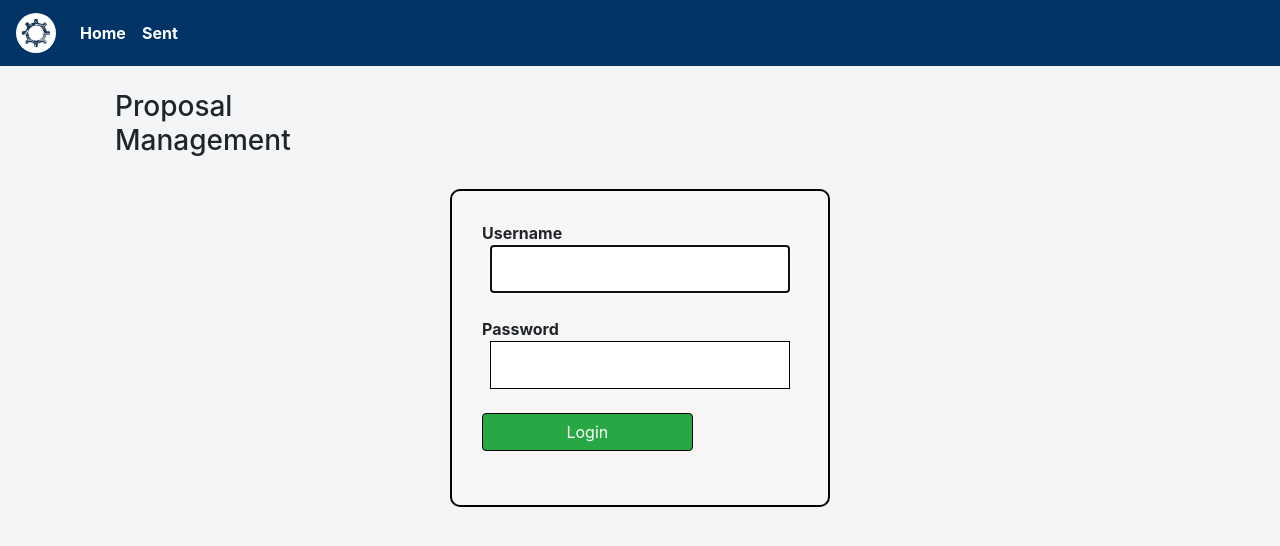
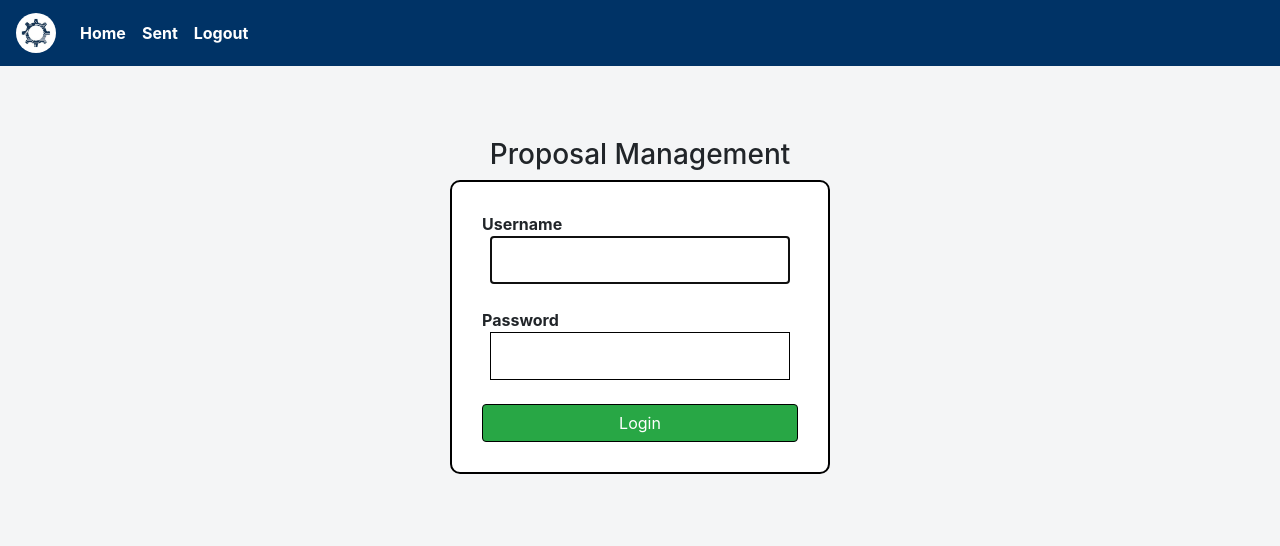
Before and after one commit to jdriscoll98/Proposal-Management, a Django app: page /auth/login/ in a window 1280 px wide. Shown: the top 546 px of the page. Run offline with Django 3.2, Linux system fonts and the light colour scheme; some libraries are stand-ins or nearby versions.

Commit message:
Graphics updates, and logout added

```diff
--- a/proposal/templates/proposal/homepage.html
+++ b/proposal/templates/proposal/homepage.html
@@ -57,6 +57,8 @@
       </table>
     </div>
     <div class="col">
+      <div class="row">
+        <div class="col">
           <table id="proposal-table" class="table">
             <thead>
               <tr>
@@ -88,6 +90,8 @@
             </tbody>
           </table>
         </div>
+      </div>
+      <div class="row">
         <div class="col">
           <table id="proposal-table" class="table">
             <thead>
@@ -119,6 +123,8 @@
             {% endfor %}
             </tbody>
           </table>
+        </div>
+      </div>
     </div>
   </div>
 </div>
--- a/website/static/website/css/style.css
+++ b/website/static/website/css/style.css
@@ -50,6 +50,10 @@ input, select {
   margin-left: 2.5%;
 }
 
+.white {
+  background-color: white;
+}
+
 .input-label {
   margin-left: 2.5%;
   font-size: 25px;
--- a/website/templates/registration/login_page.html
+++ b/website/templates/registration/login_page.html
@@ -47,7 +47,6 @@
 	}
 
 	.col-md-4 {
-		background-color:#f7f7f7;
 		padding:30px;
 		border: 2px solid black;
 		border-radius: 10px;
@@ -57,19 +56,13 @@
 
 </br>
 <div class="container">
-	<div class="row">
-		<div class="col">
-			<div class = "col">
-					<h3 class="col-md-3 ">Proposal Management</h3>
-				</div>
-		</div>
-	</div>
-	<br />
+	<br /><br />
+	<h3 class="center">Proposal Management</h3>
 	{% if form.errors %}
 	<p>Your username and password didn't match. Please try again.</p>
 	{% endif %}
 	<div class="row">
-		<div class="col-md-4 offset-md-4">
+		<div class="col-md-4 offset-md-4 white">
 			<form id="recaptcha-form" method="post">
 				{% csrf_token %}
 				<strong>Username</strong>
@@ -79,9 +72,8 @@
 				{{ form.password }}
 				<input type="hidden" name="next" value="{{ next }}" />
 				<br /><br />
-				<button class="g-recaptcha btn btn-success col-md-8 " data-sitekey="{{ recaptcha_site_key }}" data-callback='onSubmit'>Login</button>
+				<button class="g-recaptcha btn btn-success col-md-12 " data-sitekey="{{ recaptcha_site_key }}" data-callback='onSubmit'>Login</button>
 			</form>
-			<br />
 		</div>
 	</div>
 </div>
--- a/website/templates/website/navbar.html
+++ b/website/templates/website/navbar.html
@@ -13,5 +13,8 @@
     <li class="nav-item">
       <a class="nav-link" href="{% url 'proposal:sent_proposals' %}">Sent</a>
     </li>
+    <li class="nav-item">
+      <a class="nav-link" href="{% url 'core:logout' %}">Logout</a>
+    </li>
   </ul>
 </nav>
```
Lines whose indentation alone changed are shown as unchanged.
